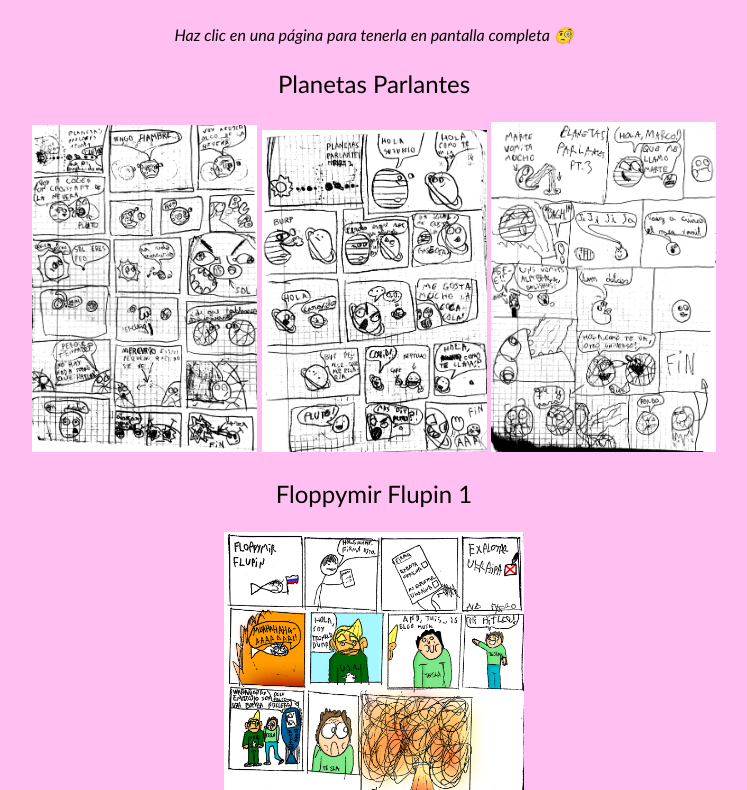
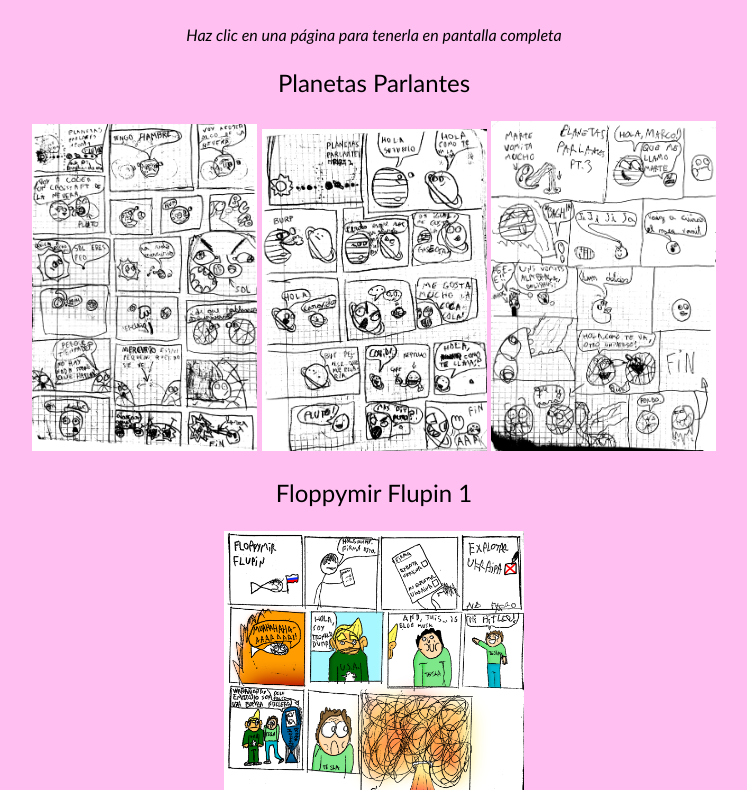
Before and after one commit to Raffiepro/SponkaComix, a plain HTML site: page index.html in a window 1280 px wide. Shown: the part 189-979 px from the top of the page, without its empty margins (266-1013 px from the left). Drawn offline with Linux system fonts and the light colour scheme.

Commit message:
Update index.html

```diff
--- a/index.html
+++ b/index.html
@@ -10,7 +10,7 @@
     <br>
     <h1>Comics creados por Raffie BT y Derek VQ</h1>
     <br>
-    <i>Haz clic en una página para tenerla en pantalla completa 🧐</i>
+    <i>Haz clic en una página para tenerla en pantalla completa</i>
     <p>Planetas Parlantes</p>
     <div>
         <a href="PlanetasParlantes 1.png"><img class=".page" width=225px src="PlanetasParlantes 1.png"></a>
```
